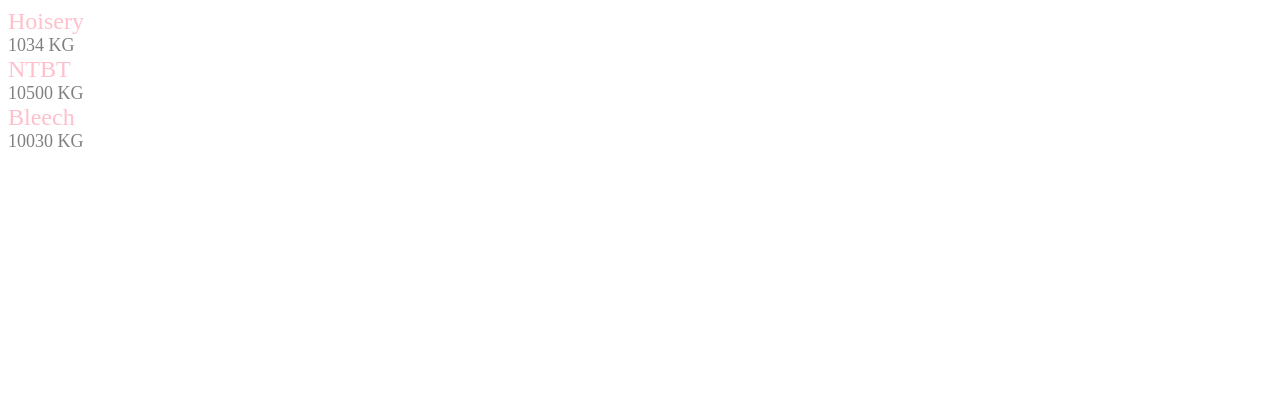
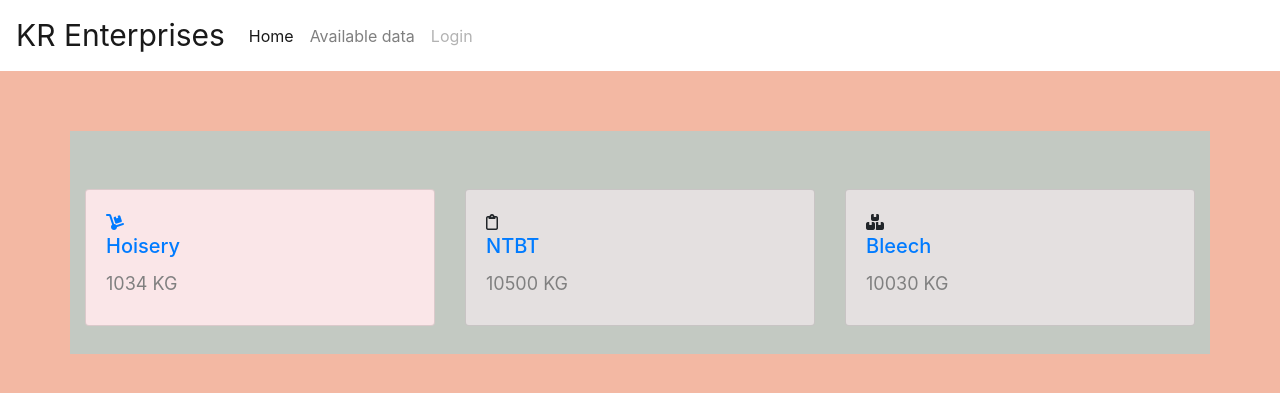
Before and after one commit to krhandmadepaper/krpapers, a PHP site: page /Home/available_data.php in a window 1280 px wide. Shown: the top 393 px of the page. Run offline with PHP 8.4, Linux system fonts and the light colour scheme; data comes from the database, SQL or seed files in the repository; some libraries are stand-ins or nearby versions.

Commit message:
design changes in available data

```diff
--- a/Home/available_data.php
+++ b/Home/available_data.php
@@ -10,39 +10,63 @@ if($con)
 ?>
 <!doctype html>
 <html lang="en">
+  <head>
+    <!-- Required meta tags -->
+    <meta charset="utf-8">
+    <meta name="viewport" content="width=device-width, initial-scale=1, shrink-to-fit=no">
+    <script src='https://kit.fontawesome.com/a076d05399.js' crossorigin='anonymous'></script>
+    <!-- Bootstrap CSS -->
+    <link rel="stylesheet" href="https://cdn.jsdelivr.net/npm/bootstrap@4.0.0/dist/css/bootstrap.min.css" integrity="sha384-Gn5384xqQ1aoWXA+058RXPxPg6fy4IWvTNh0E263XmFcJlSAwiGgFAW/dAiS6JXm" crossorigin="anonymous">
 
-<head>
-    <title>Available raw Material</title>
-
-
-
+    <?php include "navbar.php"; ?>
   </head>
-
-    <body>
-    <div class="row">
-            <div class="col-md-4">
-                <div class="form-group">
-                    <label style="font-size:x-large;color:pink">Hoisery</label><br>
+  <body style ="background-color:rgba(242, 177, 153, .9) ;">
+    <div class="container" style="padding:30px"></div>
+    <div class="container" style ="background-color:rgb(195, 201, 194) ;">
+      <div class="row" style="padding-top: 58px;padding-bottom: 28px;">
+        <div class="col-xl-4">
+          <div class="card" style="background: rgb(250, 230, 232);">
+            <div class="card-body">
+              <a href="add_stock.php">
+                <i class='fas fa-dolly'></i>
+                  <h5 class="card-title">
+                    <a href="available_data.php">Hoisery</a><br>
+                  </h5>
                     <label style="font-size:large;color:grey" ><?php echo $data['hoisery'];?>     KG</label>
             </div>
           </div>
-            <div class="col-md-4 ">
-                <div class="form-group">
-                    <label style="font-size:x-large;color:pink">NTBT</label><br>
+        </div>
+        <div class="col-xl-4">
+          <div class="card" style="background: rgb(228, 224, 224);">
+            <div class="card-body">
+              <i class='far fa-clipboard'></i>
+                <h5 class="card-title">
+                  <a href="daily_data_view.php">NTBT</a><br>
+                </h5>
                   <label style="font-size:large;color:grey" ><?php echo $data['ntbt'];?>     KG</label>
             </div>
           </div>
-            <div class="col-md-4">
-                <div class="form-group">
-                    <label style="font-size:x-large;color:pink">Bleech</label><br>
+        </div>
+        <div class="col-xl-4">
+          <div class="card" style="background: rgb(228, 224, 224);">
+            <div class="card-body">
+              <i class='fas fa-boxes'></i>
+                <h5 class="card-title" >
+                  <a href="">Bleech</a><br>
+                </h5>
                 <label style="font-size:large;color:grey" ><?php echo $data['bleech'];?>     KG</label>
             </div>
           </div>
         </div>
+      </div>
+    </div>
+    <!-- Optional JavaScript -->
+    <!-- jQuery first, then Popper.js, then Bootstrap JS -->
+    <script src="https://code.jquery.com/jquery-3.2.1.slim.min.js" integrity="sha384-KJ3o2DKtIkvYIK3UENzmM7KCkRr/rE9/Qpg6aAZGJwFDMVNA/GpGFF93hXpG5KkN" crossorigin="anonymous"></script>
+    <script src="https://cdn.jsdelivr.net/npm/popper.js@1.12.9/dist/umd/popper.min.js" integrity="sha384-ApNbgh9B+Y1QKtv3Rn7W3mgPxhU9K/ScQsAP7hUibX39j7fakFPskvXusvfa0b4Q" crossorigin="anonymous"></script>
+    <script src="https://cdn.jsdelivr.net/npm/bootstrap@4.0.0/dist/js/bootstrap.min.js" integrity="sha384-JZR6Spejh4U02d8jOt6vLEHfe/JQGiRRSQQxSfFWpi1MquVdAyjUar5+76PVCmYl" crossorigin="anonymous"></script>
   </body>
-
 </html>
 <?php }
-
 }
 ?>
--- /dev/null
+++ b/index.php
@@ -0,0 +1,3 @@
+<?php
+header("Location:home/index.php");
+?>
```
Lines whose indentation alone changed are shown as unchanged.
